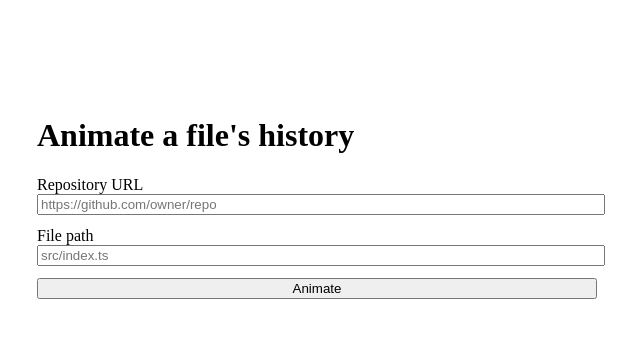
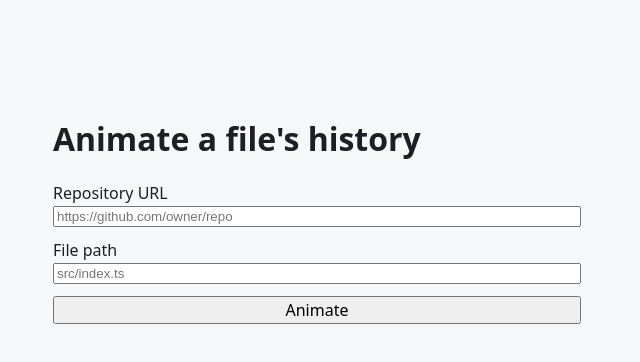
Before and after one commit to wmorellato/gitlapse, a Next.js app: page /create in a window 1280 px wide. Shown: the top 362 px of the page, without its empty margins (323-963 px from the left). Built offline with nearby package versions, Linux system fonts and the light colour scheme.

Commit message:
feat: add light design tokens + global stylesheet

```diff
--- /dev/null
+++ b/src/app/globals.css
@@ -0,0 +1,48 @@
+:root {
+  --bg: #f7f8fa;
+  --surface: #ffffff;
+  --text: #1c2024;
+  --text-muted: #6b7280;
+  --border: #e5e7eb;
+  --accent: #3b82f6;
+
+  /* soft, harmonized change washes */
+  --add-wash: rgba(34, 197, 94, 0.14);
+  --remove-wash: rgba(244, 63, 94, 0.12);
+
+  --font-prose: ui-sans-serif, system-ui, -apple-system, "Segoe UI", Roboto, Helvetica, Arial, sans-serif;
+  --font-code: ui-monospace, SFMono-Regular, "SF Mono", Menlo, Consolas, "Liberation Mono", monospace;
+
+  --space-1: 4px;
+  --space-2: 8px;
+  --space-3: 12px;
+  --space-4: 16px;
+  --space-6: 24px;
+
+  --radius: 10px;
+  --shadow: 0 1px 2px rgba(0, 0, 0, 0.04), 0 4px 16px rgba(0, 0, 0, 0.06);
+  --measure: 72ch;
+}
+
+* { box-sizing: border-box; }
+
+html, body {
+  margin: 0;
+  padding: 0;
+  background: var(--bg);
+  color: var(--text);
+  font-family: var(--font-prose);
+  -webkit-font-smoothing: antialiased;
+}
+
+a { color: var(--accent); }
+
+button {
+  font: inherit;
+  cursor: pointer;
+}
+
+:focus-visible {
+  outline: 2px solid var(--accent);
+  outline-offset: 2px;
+}
--- a/src/app/layout.tsx
+++ b/src/app/layout.tsx
@@ -1,3 +1,5 @@
+import "./globals.css";
+
 export const metadata = { title: "Commit Animation" };
 
 export default function RootLayout({ children }: { children: React.ReactNode }) {
```
